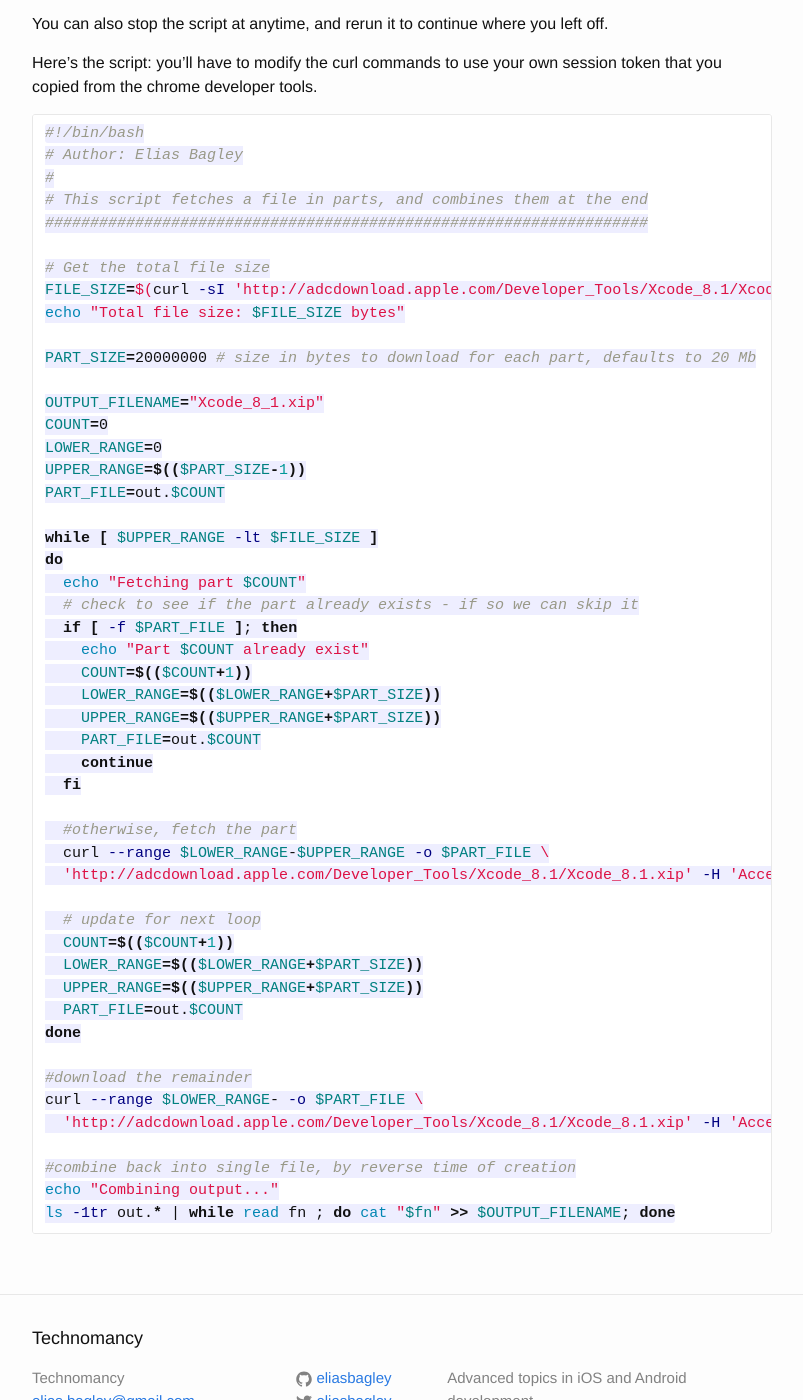
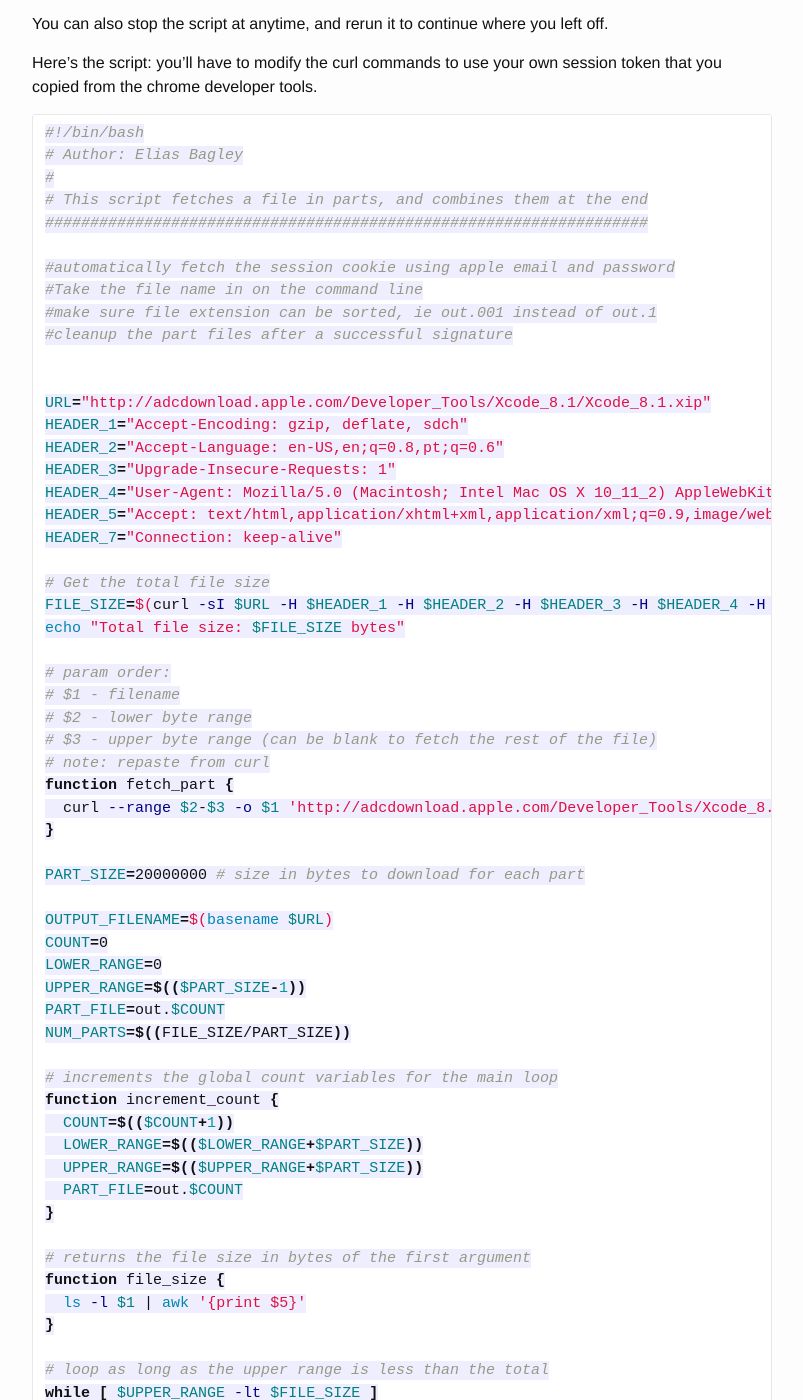
Before and after one commit to eliasbagley/eliasbagley.github.io, a Jekyll site: the page built from _posts/2016-11-11-download-file-in-chunks.markdown, in a window 1280 px wide and 1400 px high, scrolled down 544 px. Shown: the whole window, without its empty margins (238-1041 px from the left). Built offline with Jekyll 4.4.1, drawn with Linux system fonts in a browser that asks for light colours; Markdown is read by kramdown in place of the engine named in the settings; comment, search, counter and statistics services are not loaded; some of the changed text lies outside the part shown.

Commit message:
update download script post

````diff
--- a/_posts/2016-11-11-download-file-in-chunks.markdown
+++ b/_posts/2016-11-11-download-file-in-chunks.markdown
@@ -23,47 +23,99 @@ Here's the script: you'll have to modify the curl commands to use your own sessi
 # This script fetches a file in parts, and combines them at the end
 ###################################################################
 
+#automatically fetch the session cookie using apple email and password
+#Take the file name in on the command line
+#make sure file extension can be sorted, ie out.001 instead of out.1
+#cleanup the part files after a successful signature
+
+
+URL="http://adcdownload.apple.com/Developer_Tools/Xcode_8.1/Xcode_8.1.xip"
+HEADER_1="Accept-Encoding: gzip, deflate, sdch"
+HEADER_2="Accept-Language: en-US,en;q=0.8,pt;q=0.6"
+HEADER_3="Upgrade-Insecure-Requests: 1"
+HEADER_4="User-Agent: Mozilla/5.0 (Macintosh; Intel Mac OS X 10_11_2) AppleWebKit/537.36 (KHTML, like Gecko) Chrome/54.0.2840.71 Safari/537.36"
+HEADER_5="Accept: text/html,application/xhtml+xml,application/xml;q=0.9,image/webp,*/*;q=0.8"
+HEADER_7="Connection: keep-alive"
+
 # Get the total file size
-FILE_SIZE=$(curl -sI 'http://adcdownload.apple.com/Developer_Tools/Xcode_8.1/Xcode_8.1.xip' -H 'Accept-Encoding: gzip, deflate, sdch' -H 'Accept-Language: en-US,en;q=0.8,pt;q=0.6' -H 'Upgrade-Insecure-Requests: 1' -H 'User-Agent: Mozilla/5.0 (Macintosh; Intel Mac OS X 10_11_2) AppleWebKit/537.36 (KHTML, like Gecko) Chrome/54.0.2840.71 Safari/537.36' -H 'Accept: text/html,application/xhtml+xml,application/xml;q=0.9,image/webp,*/*;q=0.8' -H '... (get frome chrome) ...' -H 'Connection: keep-alive' --compressed | grep Content-Length | awk '{print $2}' | tr -d $'\r')
+FILE_SIZE=$(curl -sI $URL -H $HEADER_1 -H $HEADER_2 -H $HEADER_3 -H $HEADER_4 -H $HEADER_5 -H '... copy from chrome ...' -H 'Connection: keep-alive' --compressed | grep Content-Length | awk '{print $2}' | tr -d $'\r')
 echo "Total file size: $FILE_SIZE bytes"
 
-PART_SIZE=20000000 # size in bytes to download for each part, defaults to 20 Mb
+# param order:
+# $1 - filename
+# $2 - lower byte range
+# $3 - upper byte range (can be blank to fetch the rest of the file)
+# note: repaste from curl
+function fetch_part {
+  curl --range $2-$3 -o $1 'http://adcdownload.apple.com/Developer_Tools/Xcode_8.1/Xcode_8.1.xip' -H 'Accept-Encoding: gzip, deflate, sdch' -H 'Accept-Language: en-US,en;q=0.8,pt;q=0.6' -H 'Upgrade-Insecure-Requests: 1' -H 'User-Agent: Mozilla/5.0 (Macintosh; Intel Mac OS X 10_11_2) AppleWebKit/537.36 (KHTML, like Gecko) Chrome/54.0.2840.71 Safari/537.36' -H 'Accept: text/html,application/xhtml+xml,application/xml;q=0.9,image/webp,*/*;q=0.8' -H '... copy from chrome ...' -H 'Connection: keep-alive' --compressed
+}
 
-OUTPUT_FILENAME="Xcode_8_1.xip"
+PART_SIZE=20000000 # size in bytes to download for each part
+
+OUTPUT_FILENAME=$(basename $URL)
 COUNT=0
 LOWER_RANGE=0
 UPPER_RANGE=$(($PART_SIZE-1))
 PART_FILE=out.$COUNT
+NUM_PARTS=$((FILE_SIZE/PART_SIZE))
 
-while [ $UPPER_RANGE -lt $FILE_SIZE ]
-do
-  echo "Fetching part $COUNT"
-  # check to see if the part already exists - if so we can skip it
-  if [ -f $PART_FILE ]; then
-    echo "Part $COUNT already exist"
-    COUNT=$(($COUNT+1))
-    LOWER_RANGE=$(($LOWER_RANGE+$PART_SIZE))
-    UPPER_RANGE=$(($UPPER_RANGE+$PART_SIZE))
-    PART_FILE=out.$COUNT
-    continue
-  fi
-
-  #otherwise, fetch the part
-  curl --range $LOWER_RANGE-$UPPER_RANGE -o $PART_FILE \
-  'http://adcdownload.apple.com/Developer_Tools/Xcode_8.1/Xcode_8.1.xip' -H 'Accept-Encoding: gzip, deflate, sdch' -H 'Accept-Language: en-US,en;q=0.8,pt;q=0.6' -H 'Upgrade-Insecure-Requests: 1' -H 'User-Agent: Mozilla/5.0 (Macintosh; Intel Mac OS X 10_11_2) AppleWebKit/537.36 (KHTML, like Gecko) Chrome/54.0.2840.71 Safari/537.36' -H 'Accept: text/html,application/xhtml+xml,application/xml;q=0.9,image/webp,*/*;q=0.8' -H '... (get frome chrome) ...' -H 'Connection: keep-alive' --compressed
-
-  # update for next loop
+# increments the global count variables for the main loop
+function increment_count {
   COUNT=$(($COUNT+1))
   LOWER_RANGE=$(($LOWER_RANGE+$PART_SIZE))
   UPPER_RANGE=$(($UPPER_RANGE+$PART_SIZE))
   PART_FILE=out.$COUNT
+}
+
+# returns the file size in bytes of the first argument
+function file_size {
+  ls -l $1 | awk '{print $5}'
+}
+
+# loop as long as the upper range is less than the total
+while [ $UPPER_RANGE -lt $FILE_SIZE ]
+do
+  echo "Fetching part $COUNT of $NUM_PARTS"
+
+  # check to see if the part already exists - if so we can skip it
+  if [ -f $PART_FILE ]; then
+    # check to see if it has the full size
+    SIZE=$(file_size $PART_FILE)
+    echo "Part size: $SIZE"
+
+    if [ $SIZE -lt $PART_SIZE ]; then
+      # rm this file so it can be fully refetched
+      rm $PART_FILE
+      echo "Refetching $PART_FILE..."
+    else
+      echo "Part $COUNT already exist"
+      increment_count
+      continue
+    fi
+
+  fi
+
+  #otherwise, fetch the part
+  fetch_part $PART_FILE $LOWER_RANGE $UPPER_RANGE
+
+  # update for next loop
+  increment_count
 done
 
-#download the remainder
-curl --range $LOWER_RANGE- -o $PART_FILE \
-  'http://adcdownload.apple.com/Developer_Tools/Xcode_8.1/Xcode_8.1.xip' -H 'Accept-Encoding: gzip, deflate, sdch' -H 'Accept-Language: en-US,en;q=0.8,pt;q=0.6' -H 'Upgrade-Insecure-Requests: 1' -H 'User-Agent: Mozilla/5.0 (Macintosh; Intel Mac OS X 10_11_2) AppleWebKit/537.36 (KHTML, like Gecko) Chrome/54.0.2840.71 Safari/537.36' -H 'Accept: text/html,application/xhtml+xml,application/xml;q=0.9,image/webp,*/*;q=0.8' -H '.... (get frome chrome) ....' -H 'Connection: keep-alive' --compressed
+#download the remainder till the end of the file
+fetch_part $PART_FILE $LOWER_RANGE
 
 #combine back into single file, by reverse time of creation
 echo "Combining output..."
 ls -1tr out.* | while read fn ; do cat "$fn" >> $OUTPUT_FILENAME; done
+
+COMBINED_SIZE=$(file_size $OUTPUT_FILENAME)
+if [ $COMBINED_SIZE -ne $FILE_SIZE ]; then
+  echo "File sizes don't match! Something went wrong"
+else
+  echo "File sizes match!"
+fi
+
+# Check the signature of the xip archive
+pkgutil --check-signature $OUTPUT_FILENAME
 ```
````
